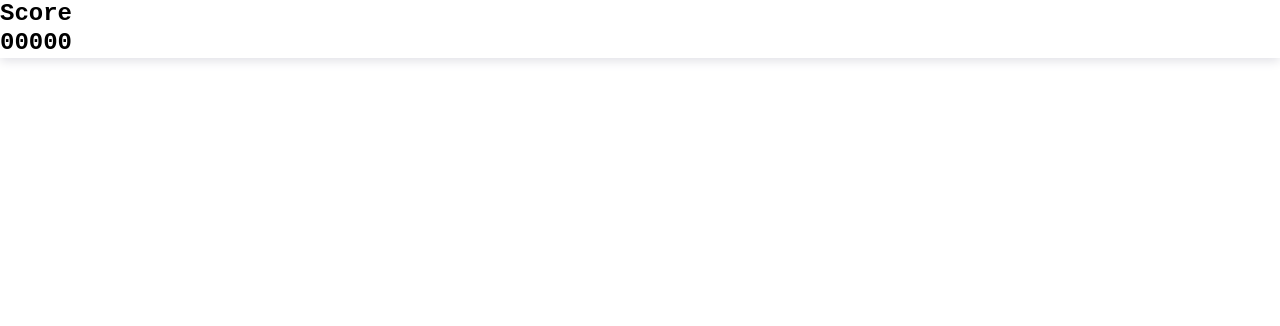
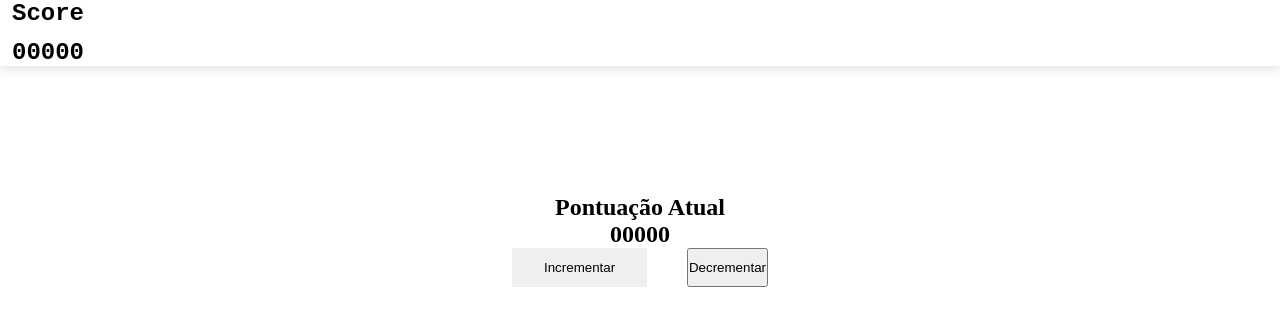
Before and after one commit to cauealb/projects-React, a React (Vite) app in the folder 02-score/: page / in a window 1280 px wide. Shown: the top 326 px of the page. Built offline with nearby package versions, Linux system fonts and the light colour scheme.

Commit message:
Começando a estilizar o Score

```diff
--- a/02-score/src/App.jsx
+++ b/02-score/src/App.jsx
@@ -2,12 +2,14 @@ import { Header } from "./Components/Header/Heade";
 import { ThemeProvider } from "styled-components";
 import { theme } from "./Components/theme";
 import { GlobalCSS } from "../global";
+import { Score } from "./Components/Score/Score";
 
 export function App() {
   return (
     <>
     <ThemeProvider theme={theme}>
       <Header />
+      <Score />
       <GlobalCSS />
     </ThemeProvider>
     </>
--- a/02-score/src/Components/Header/Header.s.js
+++ b/02-score/src/Components/Header/Header.s.js
@@ -10,5 +10,9 @@ export const HeaderStyled =  styled.header`
     flex-direction: column;
     font-size: 0.75rem;
     font-family: monospace;
-    line-height: 1.2;
+    gap: 0.75rem;
+
+    h1 {
+        margin-left: 0.75rem;
+    }
 `;
--- /dev/null
+++ b/02-score/src/Components/Score/Score.jsx
@@ -0,0 +1,17 @@
+import { GlobalDivStyled, DivButtonsStyled, ButtonMaisStyled } from "./Score.s";
+
+export function Score () {
+    return (
+        <>
+            <GlobalDivStyled>
+                <h2>Pontuação Atual</h2>
+                <h2>00000</h2>
+                <DivButtonsStyled>
+                    <ButtonMaisStyled>Incrementar</ButtonMaisStyled>
+                    <button>Decrementar</button>
+                </DivButtonsStyled>
+            </GlobalDivStyled>
+
+        </>
+    )
+}
--- /dev/null
+++ b/02-score/src/Components/Score/Score.s.js
@@ -0,0 +1,29 @@
+import styled from "styled-components";
+
+export const GlobalDivStyled = styled.div`
+    display: flex;
+    flex-direction: column;
+    text-align: center;
+    width: 20%;
+    margin: 8rem auto;
+`;
+
+export const DivButtonsStyled = styled.div`
+    display: flex;
+    justify-content: space-between;
+`;
+
+const ButtonsDefault = styled.button`
+    border: none;
+    cursor: pointer;
+    padding: 0.75rem 2rem;
+    transition: all 0.2s linear;
+`;
+
+export const ButtonMaisStyled = styled(ButtonsDefault)`
+
+`;
+
+export const ButtonMenosStyled = styled.button`
+
+`;
```
